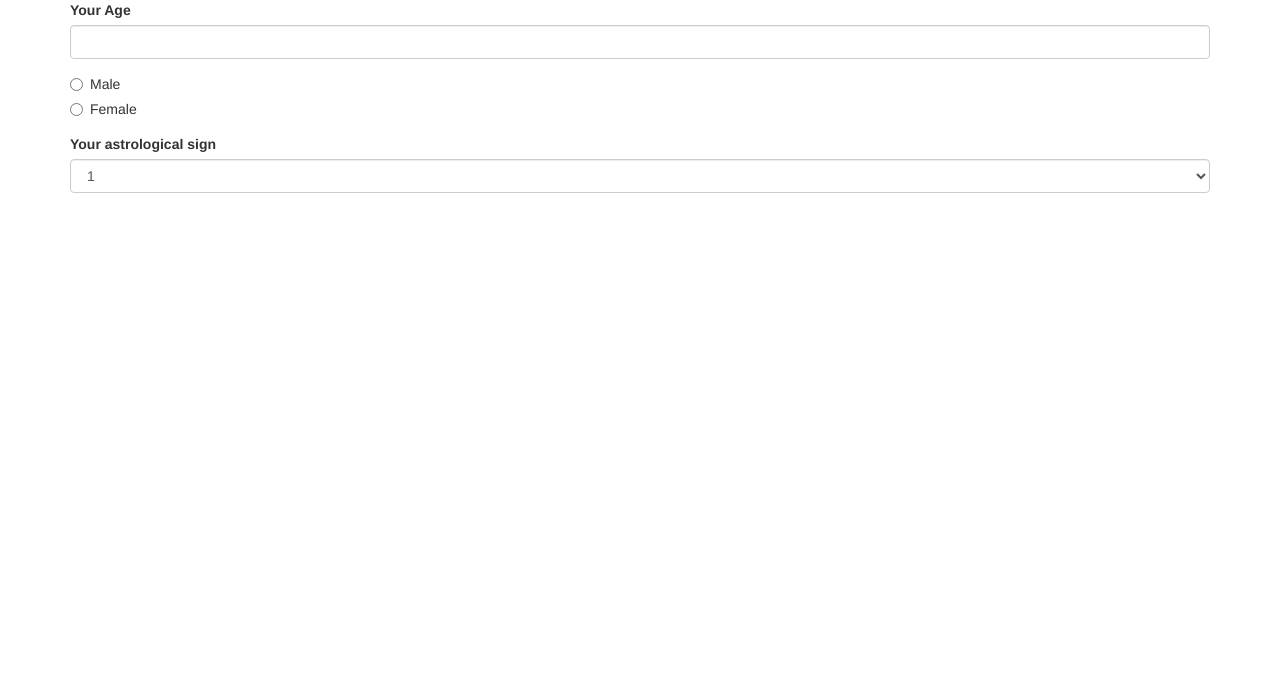
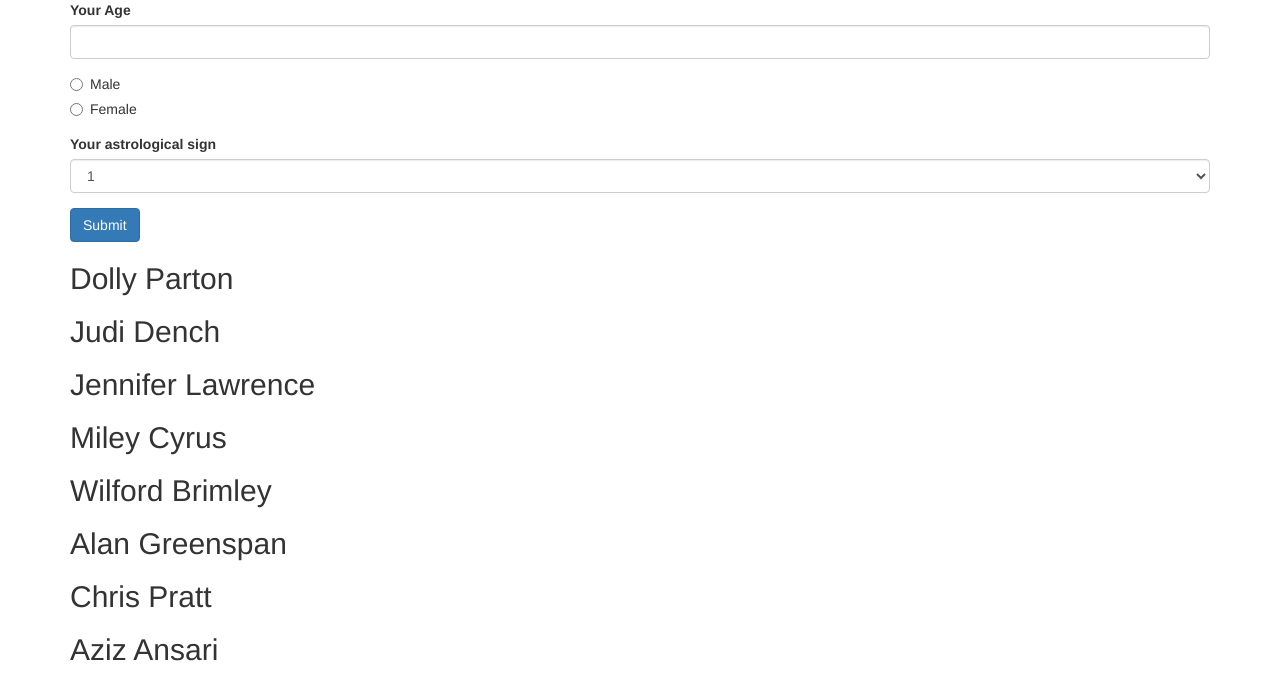
Before and after one commit to lukeephilips/celebrity-date, a plain HTML site: page index.html in a window 1280 px wide. Drawn offline with Linux system fonts and the light colour scheme.

Commit message:
Html content

```diff
--- a/index.html
+++ b/index.html
@@ -43,12 +43,45 @@
             <option>8</option>
             <option>9</option>
             <option>10</option>
+            <option>11</option>
+            <option>12</option>
           </select>
         </div>
 
+        <button type="submit" class="btn btn-primary">Submit</button>
       </form>
 
+      <div class="dolly"> <!--female, >30, sign 1-6-->
+        <h2>Dolly Parton</h2>
+      </div>
 
+      <div class="judi"> <!--female, >30, sign 7-12-->
+        <h2>Judi Dench</h2>
+      </div>
+
+      <div class="jlaw"> <!--female, <=30, sign 1-6-->
+        <h2>Jennifer Lawrence</h2>
+      </div>
+
+      <div class="miley"> <!--female, <=30, sign 7-12-->
+        <h2>Miley Cyrus</h2>
+      </div>
+
+      <div class="wilford"> <!--male, >30, sign 1-6-->
+        <h2>Wilford Brimley</h2>
+      </div>
+
+      <div class="alan"> <!--male, >30, sign 7-12-->
+        <h2>Alan Greenspan</h2>
+      </div>
+
+      <div class="chris"> <!--male, <=30, sign 1-6-->
+        <h2>Chris Pratt</h2>
+      </div>
+
+      <div class="aziz"> <!--male, <=30, sign 7-12-->
+        <h2>Aziz Ansari</h2>
+      </div>
 
     </div><!--container div-->
 
--- a/js/scripts.js
+++ b/js/scripts.js
@@ -0,0 +1,3 @@
+$(document).ready(function() {
+
+});
```
